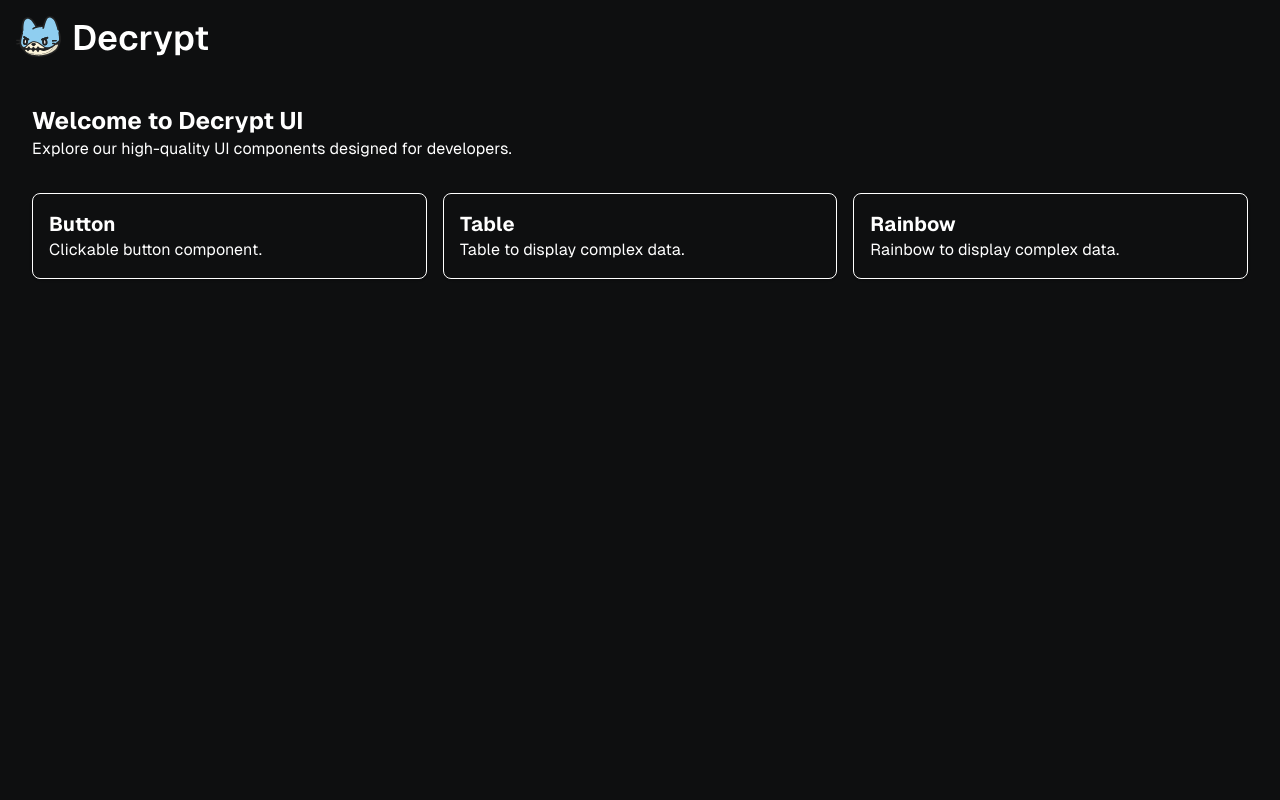
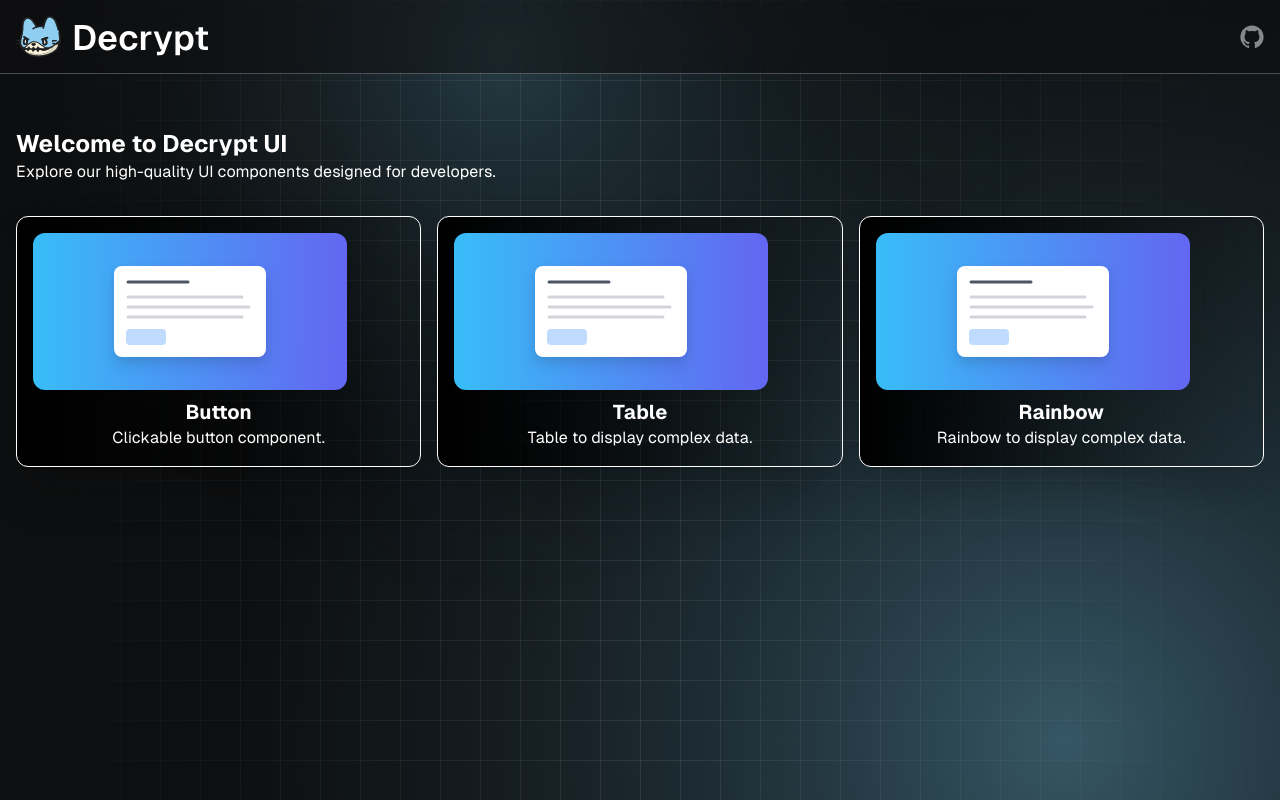
Before and after one commit to Decryptu/decrypt-ui-website, a React (Create React App) app: page / in a window 1280 px wide. Built offline with nearby package versions, Linux system fonts and the light colour scheme.

Commit message:
basic styling

```diff
--- /dev/null
+++ b/src/assets/images/Fallback.tsx
@@ -0,0 +1,75 @@
+import type { SVGProps } from "react"
+
+const Fallback = (props: SVGProps<SVGSVGElement>) => (
+  <svg
+    xmlns="http://www.w3.org/2000/svg"
+    width={314}
+    height={157}
+    fill="none"
+    className="w-full"
+    {...props}
+  >
+    <title>Fallback</title>
+    <rect width={314} height={157} fill='url("#a")' rx={12} />
+    <g filter="url(#b)">
+      <rect width={152} height={91} x={81} y={33} fill="#FFF" rx={8} />
+    </g>
+    <rect width={40} height={16} x={93} y={96} fill="#BFDBFE" rx={4} />
+    <path
+      stroke="#4B5563"
+      strokeLinecap="round"
+      strokeLinejoin="round"
+      strokeWidth={3}
+      d="M95 49h60"
+    />
+    <path
+      stroke="#D1D5DB"
+      strokeLinecap="round"
+      strokeLinejoin="round"
+      strokeWidth={3}
+      d="M95 64h114M95 84h114M95 74h121"
+    />
+    <defs>
+      <linearGradient
+        id="a"
+        x1={0}
+        x2={314.69}
+        y1={0}
+        y2={1.396}
+        gradientUnits="userSpaceOnUse"
+      >
+        <stop stopColor="#38BDF8" />
+        <stop offset={1} stopColor="#6366F1" />
+      </linearGradient>
+      <filter
+        id="b"
+        width={182}
+        height={121}
+        x={66}
+        y={26}
+        colorInterpolationFilters="sRGB"
+        filterUnits="userSpaceOnUse"
+      >
+        <feFlood floodOpacity={0} result="BackgroundImageFix" />
+        <feColorMatrix
+          in="SourceAlpha"
+          values="0 0 0 0 0 0 0 0 0 0 0 0 0 0 0 0 0 0 127 0"
+        />
+        <feOffset dy={3} />
+        <feGaussianBlur stdDeviation={3} />
+        <feColorMatrix values="0 0 0 0 0 0 0 0 0 0 0 0 0 0 0 0 0 0 0.05 0" />
+        <feBlend in2="BackgroundImageFix" result="effect1_dropShadow" />
+        <feColorMatrix
+          in="SourceAlpha"
+          values="0 0 0 0 0 0 0 0 0 0 0 0 0 0 0 0 0 0 127 0"
+        />
+        <feOffset dy={8} />
+        <feGaussianBlur stdDeviation={7.5} />
+        <feColorMatrix values="0 0 0 0 0 0 0 0 0 0 0 0 0 0 0 0 0 0 0.1 0" />
+        <feBlend in2="effect1_dropShadow" result="effect2_dropShadow" />
+        <feBlend in="SourceGraphic" in2="effect2_dropShadow" result="shape" />
+      </filter>
+    </defs>
+  </svg>
+)
+export default Fallback
--- /dev/null
+++ b/src/assets/images/Spotlights.tsx
@@ -0,0 +1,64 @@
+import type React from "react";
+
+const Spotlights: React.FC = () => {
+  return (
+    <div className="fixed top-0 left-0 w-full h-full z-[-1] pointer-events-none animate-pulse">
+      <svg width="100%" height="100%" xmlns="http://www.w3.org/2000/svg">
+        <defs>
+          <title>Spotlights</title>
+          <style>
+            {`.cls-1, .cls-2 {
+        opacity: 0.4;
+      }
+
+      .cls-3 {
+        fill: url(#radial-gradient-2);
+        opacity: 0.6;
+      }
+
+      .cls-3, .cls-2 {
+        isolation: isolate;
+        stroke-width: 0px;
+      }
+
+      .cls-2 {
+        fill: url(#radial-gradient);
+      }`}
+          </style>
+          <radialGradient
+            id="radial-gradient"
+            cx="-1259.4"
+            cy="534.9"
+            fx="-1259.4"
+            fy="534.9"
+            r="1"
+            gradientTransform="translate(-494283.9 1346136) rotate(87.2) scale(1047.8 -1047.8)"
+            gradientUnits="userSpaceOnUse"
+          >
+            <stop offset="0" stopColor="#7bd0f5" />
+            <stop offset="1" stopColor="#000" stopOpacity="0" />
+          </radialGradient>
+          <radialGradient
+            id="radial-gradient-2"
+            cx="-1258.9"
+            cy="535.9"
+            fx="-1258.9"
+            fy="535.9"
+            r="1"
+            gradientTransform="translate(-284327 669166.7) rotate(90) scale(531.5 -531.5)"
+            gradientUnits="userSpaceOnUse"
+          >
+            <stop offset="0" stopColor="#7bd0f5" />
+            <stop offset="1" stopColor="#000" stopOpacity="0" />
+          </radialGradient>
+        </defs>
+        <circle className="cls-2" cx="1274.8" cy="637.5" r="1033.8" />
+        <g className="cls-1">
+          <circle className="cls-3" cx="502" cy="45.9" r="575.8" />
+        </g>
+      </svg>
+    </div>
+  );
+};
+
+export default Spotlights;
--- /dev/null
+++ b/src/components/CardSpotlight.tsx
@@ -0,0 +1,68 @@
+import type React from "react";
+import { useRef, useState, useCallback } from "react";
+
+interface Position {
+  x: number;
+  y: number;
+}
+
+interface CardSpotlightProps {
+  children?: React.ReactNode;
+}
+
+const CardSpotlight: React.FC<CardSpotlightProps> = ({ children }) => {
+  const divRef = useRef<HTMLDivElement>(null);
+  const [isFocused, setIsFocused] = useState(false);
+  const [position, setPosition] = useState<Position>({ x: 0, y: 0 });
+  const [opacity, setOpacity] = useState(0);
+
+  const handleMouseMove = useCallback(
+    (e: React.MouseEvent<HTMLDivElement>) => {
+      if (!divRef.current || isFocused) return;
+
+      const rect = divRef.current.getBoundingClientRect();
+      setPosition({
+        x: e.clientX - rect.left,
+        y: e.clientY - rect.top,
+      });
+    },
+    [isFocused]
+  );
+
+  const handleFocus = useCallback(() => {
+    setIsFocused(true);
+    setOpacity(1);
+  }, []);
+
+  const handleBlur = useCallback(() => {
+    setIsFocused(false);
+    setOpacity(0);
+  }, []);
+
+  const handleMouseEnter = useCallback(() => setOpacity(1), []);
+  const handleMouseLeave = useCallback(() => setOpacity(0), []);
+
+  return (
+    <div
+      ref={divRef}
+      onMouseMove={handleMouseMove}
+      onFocus={handleFocus}
+      onBlur={handleBlur}
+      onMouseEnter={handleMouseEnter}
+      onMouseLeave={handleMouseLeave}
+      className="relative flex items-center justify-center overflow-hidden rounded-xl border border-zinc-800 bg-gradient-to-r from-black to-zinc-950 shadow-2xl"
+      style={{ minWidth: "fit-content", minHeight: "fit-content" }}
+    >
+      <div
+        className="pointer-events-none absolute inset-0 opacity-0 transition duration-300"
+        style={{
+          opacity,
+          background: `radial-gradient(600px circle at ${position.x}px ${position.y}px, rgba(255,255,255,0.2), transparent 40%)`,
+        }}
+      />
+      {children}
+    </div>
+  );
+};
+
+export default CardSpotlight;
--- /dev/null
+++ b/src/components/GridBackground.tsx
@@ -0,0 +1,27 @@
+import type React from "react";
+
+const GridBackground: React.FC = () => {
+  return (
+    <div className="fixed top-0 left-0 w-full h-full pointer-events-none z-[-1]">
+      <svg width="100%" height="100%" xmlns="http://www.w3.org/2000/svg">
+        <defs>
+          <title>Grid</title>
+          <pattern id="grid" width="40" height="40" patternUnits="userSpaceOnUse">
+            <path d="M 40 0 L 0 0 0 40" fill="none" stroke="rgba(255, 255, 255, 0.2)" strokeWidth="1" />
+          </pattern>
+          <linearGradient id="fade" x1="0%" y1="0%" x2="100%" y2="0%">
+            <stop offset="0%" stopColor="white" stopOpacity="0" />
+            <stop offset="50%" stopColor="white" stopOpacity="1" />
+            <stop offset="100%" stopColor="white" stopOpacity="0" />
+          </linearGradient>
+          <mask id="gridMask">
+            <rect width="100%" height="100%" fill="url(#fade)" />
+          </mask>
+        </defs>
+        <rect width="100%" height="100%" fill="url(#grid)" mask="url(#gridMask)" />
+      </svg>
+    </div>
+  );
+};
+
+export default GridBackground;
--- a/src/components/Header.tsx
+++ b/src/components/Header.tsx
@@ -1,5 +1,6 @@
 import type React from "react";
 import { Link } from "react-router-dom";
+import { GitHubLogoIcon } from "@radix-ui/react-icons";
 
 // Import SVG files
 import logoCool from "../assets/images/logo-cool.svg";
@@ -18,13 +19,23 @@ const Header: React.FC = () => {
   const randomLogo = getRandomLogo();
 
   return (
-    <header className="bg-decrypt-800 text-white p-4">
-      <h1 className="text-lg">
-        <Link to="/" className="hover:underline">
-          {/* Render the random logo */}
-          <img src={randomLogo} alt="Decrypt Logo" className="w-48"/>
-        </Link>
-      </h1>
+    <header className="bg-decrypt-800/50 text-white p-4 fixed top-0 left-0 right-0 z-50 backdrop-blur-md border-b border-white/25">
+      <div className="flex justify-between items-center max-w-screen-xl mx-auto">
+        <h1 className="text-lg">
+          <Link to="/" className="hover:underline">
+            {/* Render the random logo */}
+            <img src={randomLogo} alt="Decrypt Logo" className="w-48" />
+          </Link>
+        </h1>
+        {/* GitHub icon with a link */}
+        <a
+          href="https://github.com/Decryptu/decrypt-ui"
+          target="_blank"
+          rel="noopener noreferrer"
+        >
+          <GitHubLogoIcon className="text-white/50 hover:text-white/75 transition w-6 h-6" />
+        </a>
+      </div>
     </header>
   );
 };
--- a/src/pages/ComponentPage.tsx
+++ b/src/pages/ComponentPage.tsx
@@ -12,8 +12,8 @@ const ComponentPage: React.FC = () => {
 	);
 
 	return (
-		<div className="flex">
-			<div className="hidden md:block">
+		<div className="flex py-32 max-w-screen-xl mx-auto">
+			<div className="hidden md:block bg-decrypt-700">
 				<Sidebar />
 			</div>
 			<div className="flex-grow p-8">
@@ -21,7 +21,7 @@ const ComponentPage: React.FC = () => {
 					<ShowcaseComponent />
 				</React.Suspense>
 			</div>
-			<div className="hidden md:block">
+			<div className="hidden md:block bg-decrypt-700">
 				<TOC />
 			</div>
 			<div className="md:hidden">
--- a/src/pages/Landing.tsx
+++ b/src/pages/Landing.tsx
@@ -1,25 +1,34 @@
 import type React from "react";
 import { Link } from "react-router-dom";
 import { componentsList } from "../utils/constants";
+import GridBackground from "../components/GridBackground";
+import Spotlights from "../assets/images/Spotlights";
+import CardSpotlight from "../components/CardSpotlight";
 
 const Landing: React.FC = () => {
   return (
-		<div className="p-8">
+    <div className="py-32 px-4 relative max-w-screen-xl mx-auto">
+      <GridBackground />
+      <Spotlights />
       <h2 className="text-2xl font-bold">Welcome to Decrypt UI</h2>
       <p className="text-gray-600">
         Explore our high-quality UI components designed for developers.
       </p>
       <div className="mt-8 grid grid-cols-1 sm:grid-cols-2 md:grid-cols-3 gap-4">
-				{componentsList.map((component) => (
-					<Link
-						to={component.route}
-						key={component.name}
-						className="block p-4 border border-gray-200 shadow hover:shadow-md rounded-lg"
-					>
-						<h3 className="text-xl font-bold">{component.name}</h3>
+        {componentsList.map((component) => {
+          const SvgComponent = component.svg; // Dynamically get the SVG component
+          return (
+            <CardSpotlight key={component.name}>
+              <Link to={component.route} className="block p-4 container hover:opacity-75">
+                <div className="flex flex-col items-center">
+                  <SvgComponent />
+                  <h3 className="text-xl font-bold mt-2">{component.name}</h3>
                   <p className="text-gray-500">{component.description}</p>
+                </div>
               </Link>
-				))}
+            </CardSpotlight>
+          );
+        })}
       </div>
     </div>
   );
--- a/src/utils/constants.ts
+++ b/src/utils/constants.ts
@@ -1,9 +1,10 @@
-export const API_BASE_URL = "https://api.decrypt-ui.com/";
+import FallbackSvg from '../assets/images/Fallback';
 
 export type ComponentInfo = {
 	name: string;
 	description: string;
 	route: string;
+	svg: React.ComponentType; // This specifies the type for a component.
 };
 
 export const componentsList: ComponentInfo[] = [
@@ -11,15 +12,18 @@ export const componentsList: ComponentInfo[] = [
 		name: "Button",
 		description: "Clickable button component.",
 		route: "/component/button",
+		svg: FallbackSvg,
 	},
 	{
 		name: "Table",
 		description: "Table to display complex data.",
 		route: "/component/table",
+		svg: FallbackSvg,
 	},
 	{
 		name: "Rainbow",
 		description: "Rainbow to display complex data.",
 		route: "/component/rainbow",
+		svg: FallbackSvg,
 	},
 ];
--- a/tailwind.config.js
+++ b/tailwind.config.js
@@ -18,7 +18,17 @@ module.exports = {
       white: "#FFF",
       black: "#000",
     },
-    extend: {},
+    extend: {
+      keyframes: {
+        pulse: {
+          "0%, 100%": { transform: "scale(1)", opacity: 1 },
+          "50%": { transform: "scale(1.1)", opacity: 0.8 },
+        },
+      },
+      animation: {
+        pulse: "pulse 5s infinite",
+      },
+    },
   },
   plugins: [],
 };
```
Also changed, not shown: package.json (+10 -2 lines), 1 other file (tests, documents, lock files or other folders). Lines whose indentation alone changed are shown as unchanged.
